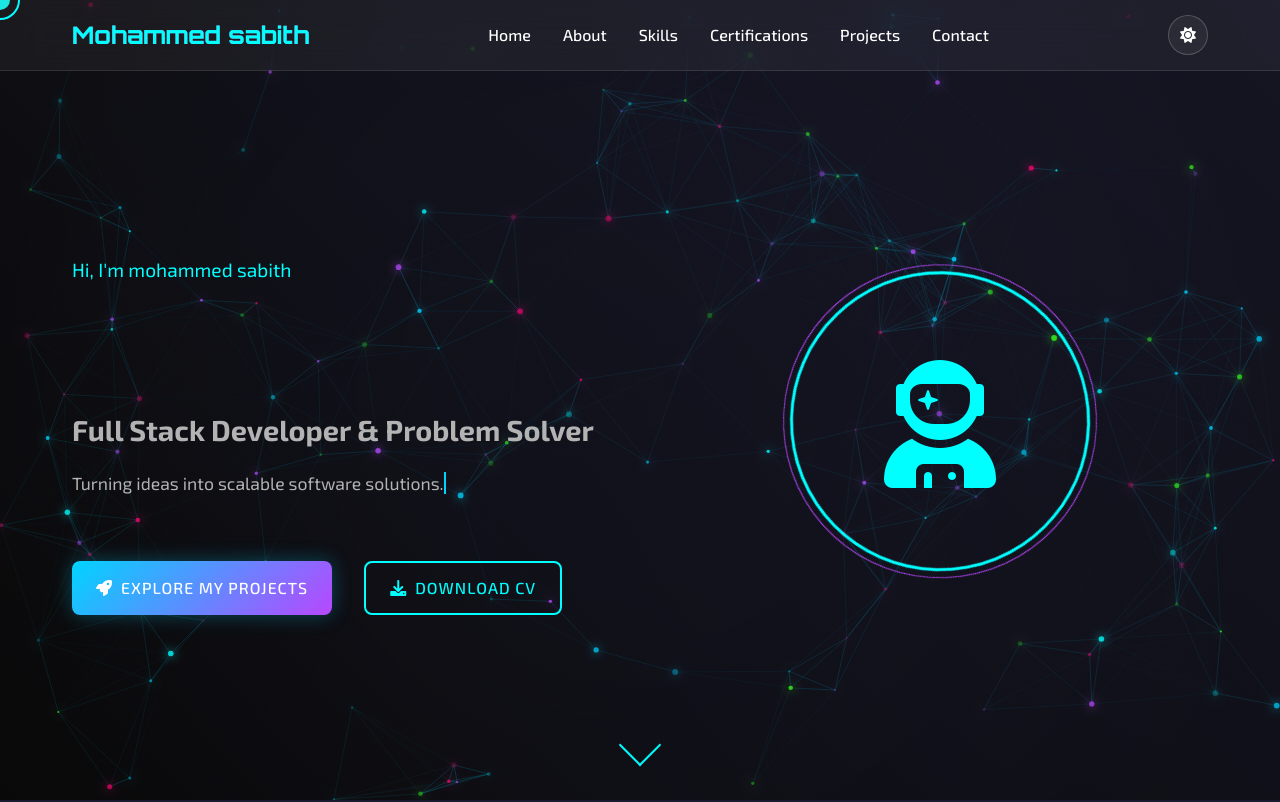
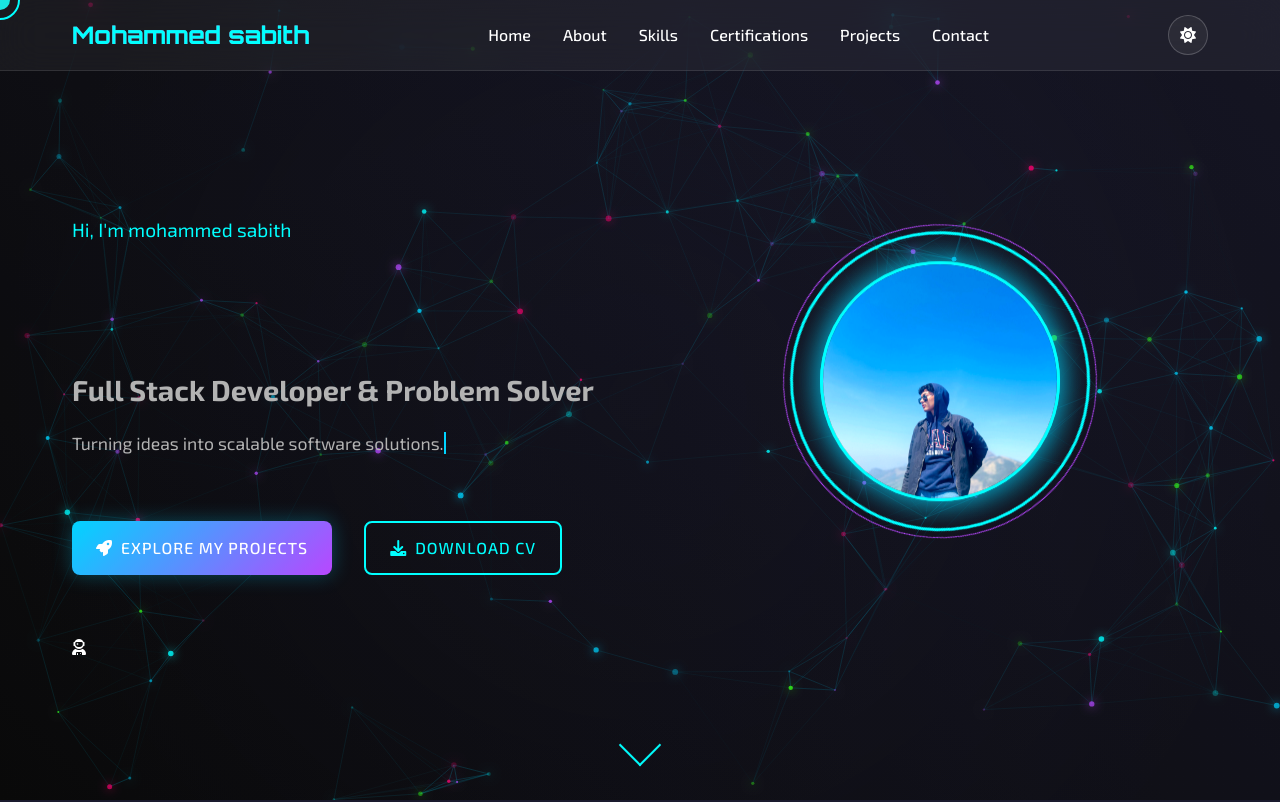
Before and after one commit to Sabith-07/my-profile, a plain HTML site: page index.html in a window 1280 px wide. Shown: the top 802 px of the page. Drawn offline with Linux system fonts and the light colour scheme; animation ran at ten frames a second.

Commit message:
third commit

```diff
--- a/index.html
+++ b/index.html
@@ -80,6 +80,12 @@
                 <div class="floating-avatar">
                     <div class="avatar-ring"></div>
                     <div class="avatar-image">
+                        </div>
+                        <div class="avatar-image">
+                            <img src="assets/sabith.jpeg" alt="Mohd Sabith Profile Photo" class="profile-photo">
+                        </div>
+                    </div>
+                </div>
                         <i class="fas fa-user-astronaut"></i>
                     </div>
                 </div>
--- a/styles.css
+++ b/styles.css
@@ -426,6 +426,14 @@ body {
   transform: translate(-50%, -50%);
   font-size: 8rem;
   color: var(--neon-cyan);
+  transform: translate(-50%, -50%);
+  width: 240px;
+  height: 240px;
+  border-radius: 50%;
+  overflow: hidden;
+  border: 3px solid var(--neon-cyan);
+  box-shadow: 0 0 30px rgba(0, 212, 255, 0.6);
+
 }
 
 @keyframes float {
@@ -525,6 +533,7 @@ body {
   color: var(--neon-cyan);
   margin-bottom: var(--spacing-xs);
   font-family: var(--font-primary);
+
 }
 
 .highlight {
@@ -1230,3 +1239,10 @@ body {
   background: var(--neon-cyan);
   color: var(--primary-bg);
 }
+.profile-photo {
+  width: 100%;
+  height: 100%;
+  object-fit: cover;
+  object-position: center;
+  filter: brightness(1.1) contrast(1.1);
+}
```
Also changed, not shown: assets/sabith.jpeg (added).
